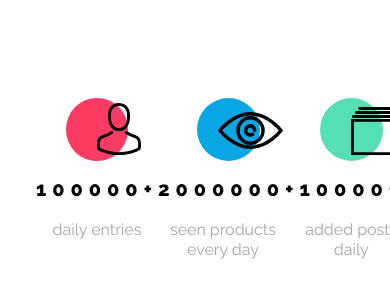
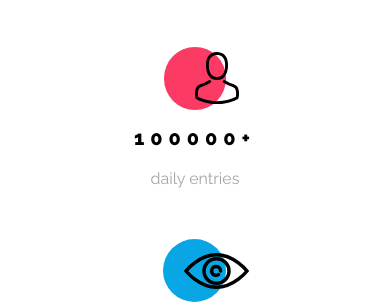
Before and after one commit to propanibutan/best-shop-workshop, a website: page index.html in a window 390 px wide. Shown: the part 820-1124 px from the top of the page. Drawn offline with nearby package versions, Linux system fonts and the light colour scheme.

Commit message:
statsistisc circles centered an added margins

```diff
--- a/scss/elements/_statistics.scss
+++ b/scss/elements/_statistics.scss
@@ -30,6 +30,11 @@
   /*position: relative;*/
   /*gap: 183px;*/
 
+  @media (max-width: 831px) {
+    flex-direction: column;
+    margin: 25px auto;
+  }
+
 }
 
 .statistics-circles__1,
@@ -40,6 +45,11 @@
   /*width: 176px;*/
   /*height: 167px;*/
   /*display: inline-block;*/
+
+  @media (max-width: 831px) {
+    align-self: center;
+    margin: 25px auto;
+  }
 }
 
 .statistics-circles__1__img {
```
Also changed, not shown: css/main.css, 1 other file.
